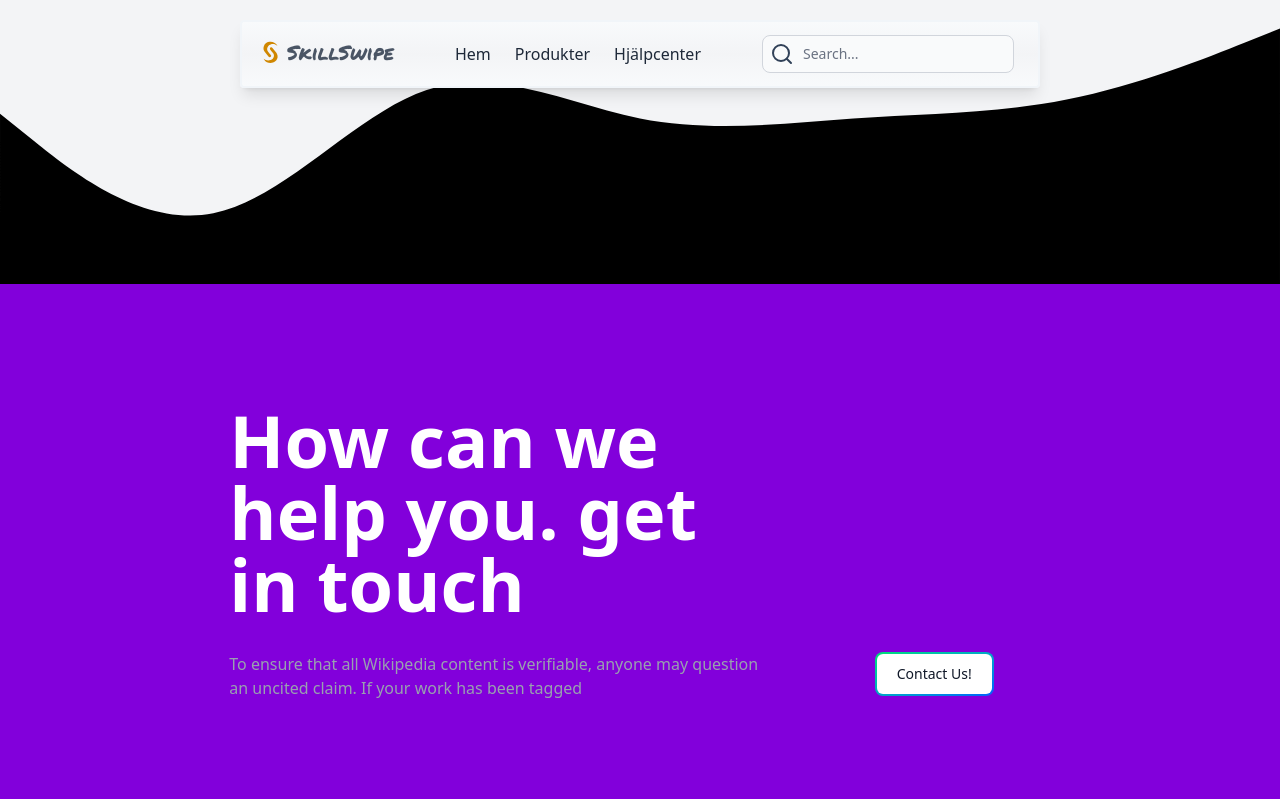
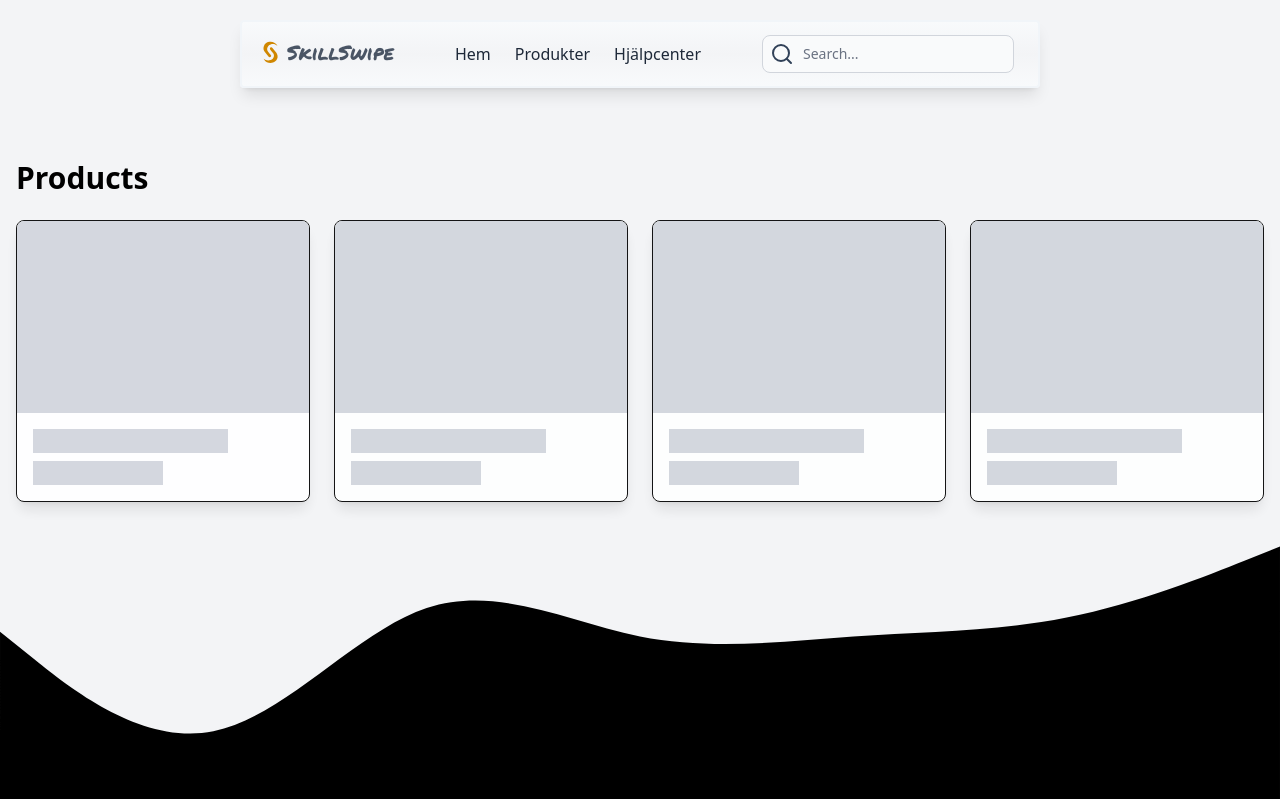
Before and after one commit to brownbeardeveloper/website-with-react-template, a React (Vite) app in the folder vite-project/: page /products in a window 1280 px wide. Shown: the top 799 px of the page. Built offline with nearby package versions, Linux system fonts and the light colour scheme.

Commit message:
create product-page with placeholders

```diff
--- a/vite-project/src/main.tsx
+++ b/vite-project/src/main.tsx
@@ -5,6 +5,7 @@ import HomePage from "./pages/HomePage.tsx";
 import SlugPage from "./pages/SlugPage.tsx";
 import "./global.css";
 import HelpCenterPage from "./pages/HelpCenterPage.tsx";
+import ProductPage from "./pages/ProductPage.tsx";
 
 
 const router = createBrowserRouter([
@@ -19,6 +20,10 @@ const router = createBrowserRouter([
       {
         path: "/help",
         element: <HelpCenterPage />
+      },
+      {
+        path: "/products",
+        element: <ProductPage />
       },
       {
         path: "/:slug",
--- /dev/null
+++ b/vite-project/src/pages/ProductPage.tsx
@@ -0,0 +1,47 @@
+import { useEffect, useState } from 'react';
+
+interface Product {
+    id: number;
+    name: string;
+    price: number;
+    imageUrl: string;
+}
+
+export default function ProductPage() {
+    const [products, setProducts] = useState<Product[]>([]);
+
+    return (
+        <div className="container mx-auto p-4 pt-40">
+            <h1 className="text-3xl font-semibold mb-6">Products</h1>
+            <div className="grid grid-cols-1 sm:grid-cols-2 md:grid-cols-3 lg:grid-cols-4 gap-6">
+
+                {products.length === 0 ? (
+                    Array.from({ length: 4 }).map((_, index) => (
+                        <div key={index} className="bg-white border rounded-lg shadow-lg overflow-hidden animate-pulse">
+                            <div className="bg-gray-300 w-full h-48"></div> {/* Placeholder for image */}
+                            <div className="p-4">
+                                <div className="bg-gray-300 w-3/4 h-6 mb-2"></div> {/* Placeholder for name */}
+                                <div className="bg-gray-300 w-1/2 h-6"></div> {/* Placeholder for price */}
+                            </div>
+                        </div>
+                    ))
+                ) : (
+                    products.map((product) => (
+                        <div key={product.id} className="bg-white border rounded-lg shadow-lg overflow-hidden">
+                            <img
+                                src={product.imageUrl}
+                                alt={product.name}
+                                className="w-full h-48 object-cover"
+                            />
+                            <div className="p-4">
+                                <h3 className="text-lg font-medium mb-2">{product.name}</h3>
+                                <p className="text-xl font-bold text-gray-800">${product.price}</p>
+                            </div>
+                        </div>
+                    ))
+                )}
+
+            </div>
+        </div>
+    );
+};
```
